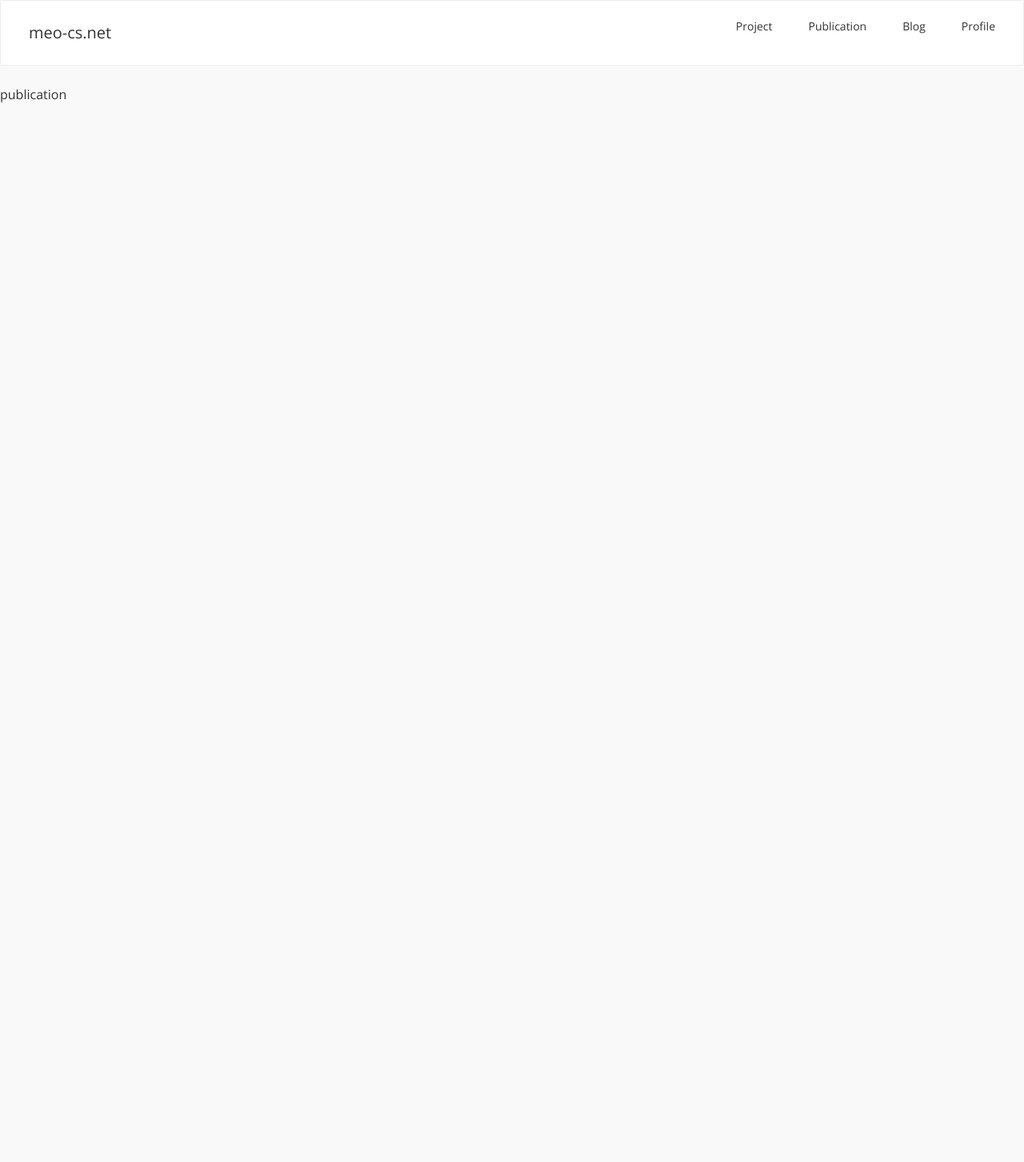
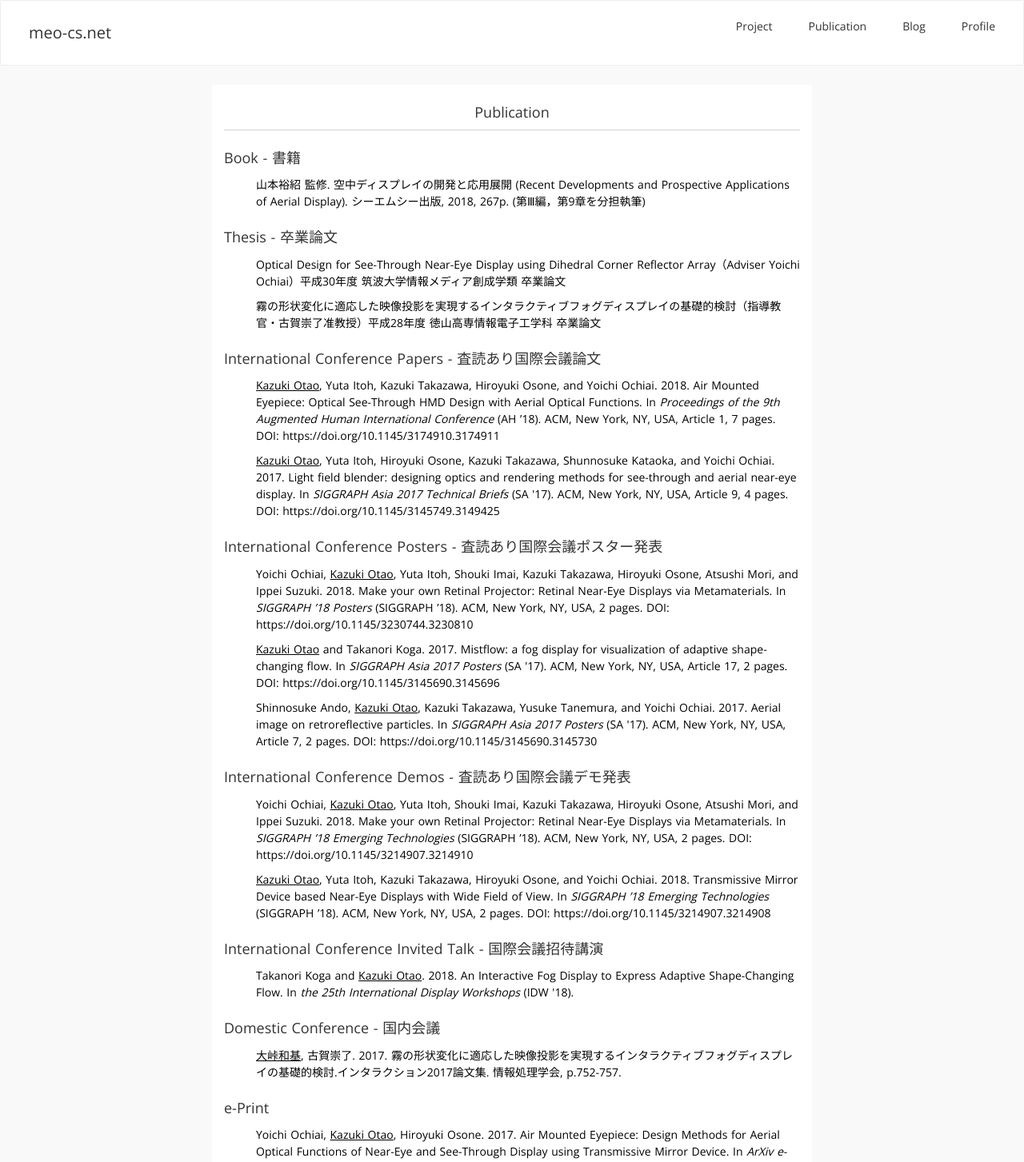
Before and after one commit to meokz/my-website, a Nuxt app: page /publication in a window 1280 px wide. Shown: the top 1453 px of the page at 80% size. Before the commit the page ends 800 px from the top, so only its background shows below. Built offline with nearby package versions, Linux system fonts and the light colour scheme.

Commit message:
publicationページの完成

```diff
--- /dev/null
+++ b/components/publication/ListItem.vue
@@ -0,0 +1,13 @@
+<template>
+  <li>
+    <a v-bind:href="item.url" v-bind:target="item.target" v-html="item.title"></a>
+  </li>
+</template>
+
+<script>
+export default {
+  props: [
+    'item'
+  ]
+}
+</script>
--- a/layouts/default.vue
+++ b/layouts/default.vue
@@ -16,41 +16,13 @@ html {
   box-sizing: border-box;
 }
 
-*, *:before, *:after {
-  box-sizing: border-box;
-  margin: 0;
+a:link    { color: #000000; }
+a:visited { color: #000000; }
+a:hover   { color: #ff0000; }
+a:active  { color: #ff8000; }
+
+.container {
+    background: #FFFFFF;
 }
 
-.button--green {
-  display: inline-block;
-  border-radius: 4px;
-  border: 1px solid #3b8070;
-  color: #3b8070;
-  text-decoration: none;
-  padding: 10px 30px;
-}
-
-.button--green:hover {
-  color: #fff;
-  background-color: #3b8070;
-}
-
-.button--grey {
-  display: inline-block;
-  border-radius: 4px;
-  border: 1px solid #35495e;
-  color: #35495e;
-  text-decoration: none;
-  padding: 10px 30px;
-  margin-left: 15px;
-}
-
-.button--grey:hover {
-  color: #fff;
-  background-color: #35495e;
-}
 </style>
-
-<script>
-
-</script>
--- a/pages/index.vue
+++ b/pages/index.vue
@@ -28,14 +28,6 @@
 </template>
 
 <style>
-a:link    { color: #000000; }
-a:visited { color: #000000; }
-a:hover   { color: #ff0000; }
-a:active  { color: #ff8000; }
-
-.container {
-    background: #FFFFFF;
-}
 
 h2 {
     font-size: 18px;
--- a/pages/publication.vue
+++ b/pages/publication.vue
@@ -3,17 +3,173 @@
   <div id="app">
     <MyHeader/>
 
-    <p>publication</p>
+    <section class="container">
+      <h2>Publication</h2>
+      <div>
+        <h3>Book - 書籍</h3>
+        <ul>
+          <ListItem v-for="item in books" v-bind:key="item.id" v-bind:item="item" />
+        </ul>
+        <h3>Thesis - 卒業論文</h3>
+        <ul>
+          <ListItem v-for="item in thesis" v-bind:key="item.id" v-bind:item="item" />
+        </ul>
+        <h3>International Conference Papers - 査読あり国際会議論文</h3>
+        <ul>
+          <ListItem v-for="item in international_papers" v-bind:key="item.id" v-bind:item="item" />
+        </ul>
+        <h3>International Conference Posters - 査読あり国際会議ポスター発表</h3>
+        <ul>
+          <ListItem v-for="item in posters" v-bind:key="item.id" v-bind:item="item" />
+        </ul>
+        <h3>International Conference Demos - 査読あり国際会議デモ発表</h3>
+        <ul>
+          <ListItem v-for="item in demos" v-bind:key="item.id" v-bind:item="item" />
+        </ul>
+        <h3>International Conference Invited Talk - 国際会議招待講演</h3>
+        <ul>
+          <ListItem v-for="item in invited_talk" v-bind:key="item.id" v-bind:item="item" />
+        </ul>
+        <h3>Domestic Conference - 国内会議</h3>
+        <ul>
+          <ListItem v-for="item in domestic" v-bind:key="item.id" v-bind:item="item" />
+        </ul>
+        <h3>e-Print</h3>
+        <ul>
+          <ListItem v-for="item in e_print" v-bind:key="item.id" v-bind:item="item" />
+        </ul>
+      </div>
+    </section>
 
   </div>
 </template>
 
+<style>
+
+h2 {
+    font-size: 18px;
+    padding: 0px 10px 10px 10px;
+    text-align: center;
+    border-bottom: solid 1px #D2D2D2;
+}
+
+h3 { font-size: 18px; }
+
+p {
+    font-size: 14px;
+}
+
+li {
+    font-size: 14px;
+    margin-bottom: 10px;
+}
+
+ul { list-style:none; }
+</style>
+
 <script>
 import MyHeader from '~/components/MyHeader.vue'
+import ListItem from '~/components/publication/ListItem.vue'
+
+const books = [
+  {
+    "id": 1,
+    "title" : "山本裕紹 監修. 空中ディスプレイの開発と応用展開 (Recent Developments and Prospective Applications of Aerial Display). シーエムシー出版, 2018, 267p. (第Ⅲ編，第9章を分担執筆)",
+    "url" : "https://www.cmcbooks.co.jp/products/detail.php?product_id=5450",
+    "target" : "_blank"
+	}
+]
+
+const thesis = [
+  {
+    "id": 2,
+    "title" : "Optical Design for See-Through Near-Eye Display using Dihedral Corner Reflector Array（Adviser Yoichi Ochiai）平成30年度 筑波大学情報メディア創成学類 卒業論文",
+    "url" : "../works/airmountedeyepiece"
+  },
+  {
+    "id": 1,
+    "title" : "霧の形状変化に適応した映像投影を実現するインタラクティブフォグディスプレイの基礎的検討（指導教官・古賀崇了准教授）平成28年度 徳山高専情報電子工学科 卒業論文",
+    "url" : "../works/mistflow"
+  }
+]
+
+const international_papers = [
+  {
+    "title" : "<u>Kazuki Otao</u>, Yuta Itoh, Kazuki Takazawa, Hiroyuki Osone, and Yoichi Ochiai. 2018. Air Mounted Eyepiece: Optical See-Through HMD Design with Aerial Optical Functions. In <em>Proceedings of the 9th Augmented Human International Conference</em> (AH ’18). ACM, New York, NY, USA, Article 1, 7 pages. DOI: https://doi.org/10.1145/3174910.3174911",
+    "url" : "../works/airmountedeyepiece",
+    "acceptance_rate" : "34.5 % (27 out of 60)",
+    "meta": "http://siggraphasia.strikingly.com/technical-briefs"
+  },
+  {
+    "title" : "<u>Kazuki Otao</u>, Yuta Itoh, Hiroyuki Osone, Kazuki Takazawa, Shunnosuke Kataoka, and Yoichi Ochiai. 2017. Light field blender: designing optics and rendering methods for see-through and aerial near-eye display. In <em>SIGGRAPH Asia 2017 Technical Briefs</em> (SA '17). ACM, New York, NY, USA, Article 9, 4 pages. DOI: https://doi.org/10.1145/3145749.3149425",
+    "url" : "../works/lightfieldblender",
+    "acceptance_rate": "45.0 % (20 out of 58)"
+  }
+]
+
+const posters = [
+  {
+    "title" : "Yoichi Ochiai, <u>Kazuki Otao</u>, Yuta Itoh, Shouki Imai, Kazuki Takazawa, Hiroyuki Osone, Atsushi Mori, and Ippei Suzuki. 2018. Make your own Retinal Projector: Retinal Near-Eye Displays via Metamaterials. In <em>SIGGRAPH ’18 Posters</em> (SIGGRAPH ’18). ACM, New York, NY, USA, 2 pages. DOI: https://doi.org/10.1145/3230744.3230810",
+    "url" : "../works/retinalprojector/"
+  },
+  {
+    "title" : "<u>Kazuki Otao</u> and Takanori Koga. 2017. Mistflow: a fog display for visualization of adaptive shape-changing flow. In <em>SIGGRAPH Asia 2017 Posters</em> (SA '17). ACM, New York, NY, USA, Article 17, 2 pages. DOI: https://doi.org/10.1145/3145690.3145696",
+    "url" : "../works/mistflow/"
+  },
+  {
+    "title" : "Shinnosuke Ando, <u>Kazuki Otao</u>, Kazuki Takazawa, Yusuke Tanemura, and Yoichi Ochiai. 2017. Aerial image on retroreflective particles. In <em>SIGGRAPH Asia 2017 Posters</em> (SA '17). ACM, New York, NY, USA, Article 7, 2 pages. DOI: https://doi.org/10.1145/3145690.3145730",
+    "url" : "../works/glassbeads"
+  }
+]
+
+const demos = [
+  {
+    "title" : "Yoichi Ochiai, <u>Kazuki Otao</u>, Yuta Itoh, Shouki Imai, Kazuki Takazawa, Hiroyuki Osone, Atsushi Mori, and Ippei Suzuki. 2018. Make your own Retinal Projector: Retinal Near-Eye Displays via Metamaterials. In <em>SIGGRAPH ’18 Emerging Technologies</em> (SIGGRAPH ’18). ACM, New York, NY, USA, 2 pages. DOI: https://doi.org/10.1145/3214907.3214910",
+    "url" : "../works/retinalprojector/"
+  },
+  {
+    "title" : "<u>Kazuki Otao</u>, Yuta Itoh, Kazuki Takazawa, Hiroyuki Osone, and Yoichi Ochiai. 2018. Transmissive Mirror Device based Near-Eye Displays with Wide Field of View. In <em>SIGGRAPH ’18 Emerging Technologies</em> (SIGGRAPH ’18). ACM, New York, NY, USA, 2 pages. DOI: https://doi.org/10.1145/3214907.3214908",
+    "url" : "../works/airmountedeyepiece"
+  }
+]
+
+const invited_talk = [
+  {
+    "title": "Takanori Koga and <u>Kazuki Otao</u>. 2018. An Interactive Fog Display to Express Adaptive Shape-Changing Flow. In <em>the 25th International Display Workshops</em> (IDW '18).",
+    "url": "../works/mistflow"
+  }
+]
+
+const domestic = [
+  {
+    "title" : "<u>大峠和基</u>, 古賀崇了. 2017. 霧の形状変化に適応した映像投影を実現するインタラクティブフォグディスプレイの基礎的検討.インタラクション2017論文集. 情報処理学会, p.752-757.",
+    "url" : "../works/mistflow/"
+  }
+]
+
+const e_print = [
+  {
+    "title" : "Yoichi Ochiai, <u>Kazuki Otao</u>, Hiroyuki Osone. 2017. Air Mounted Eyepiece: Design Methods for Aerial Optical Functions of Near-Eye and See-Through Display using Transmissive Mirror Device. In <em>ArXiv e-prints</em>. https://arxiv.org/abs/1710.03889",
+    "url" : "../works/airmountedeyepiece"
+  }
+]
 
 export default {
   components: {
     MyHeader,
+    ListItem
+  },
+  data() {
+    return {
+      books: books,
+      thesis: thesis,
+      international_papers: international_papers,
+      posters: posters,
+      demos: demos,
+      invited_talk: invited_talk,
+      domestic: domestic,
+      e_print: e_print
+    }
   }
 }
 
```
